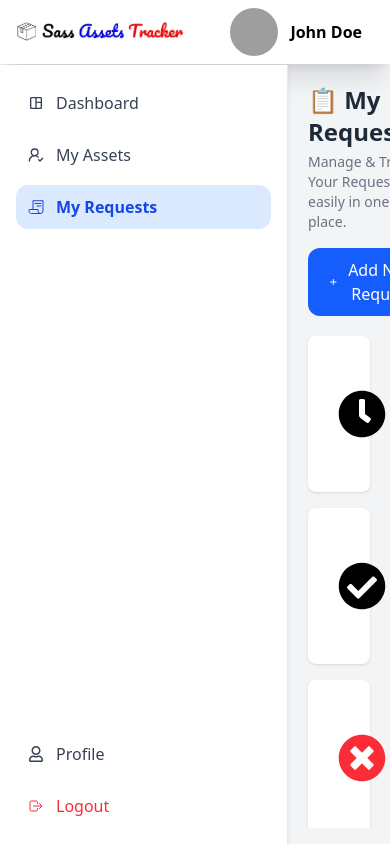
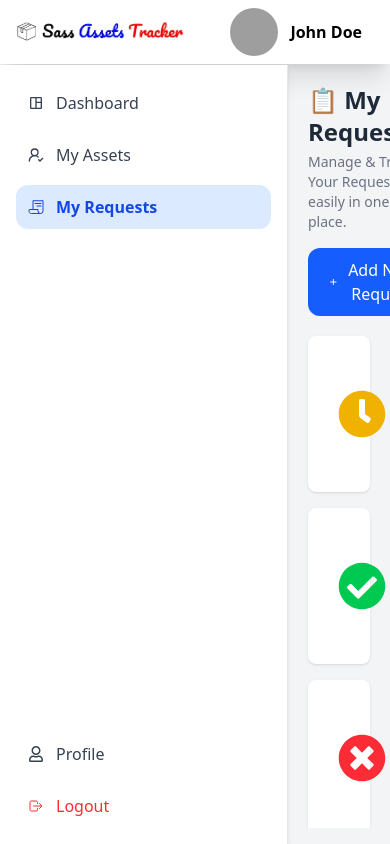
Before and after one commit to sazzadul1205/sass-assets-tracker, a Next.js app: page /Employee/MyRequests in a window 390 px wide. Built offline with nearby package versions, Linux system fonts and the light colour scheme; no server answers; grey boxes are pictures that could not be loaded.

Commit message:
- Updated RequestStatusCards -- Updated UI Handling - Updated src/app/Employee/MyRequests/page.jsx -- Added State and UI Fix

```diff
--- a/src/Shared/MyRequests/RequestStatusCards/RequestStatusCards.jsx
+++ b/src/Shared/MyRequests/RequestStatusCards/RequestStatusCards.jsx
@@ -1,4 +1,3 @@
-// Icons
 import { FaClock, FaCheckCircle, FaTimesCircle, FaBan, FaThumbsUp, FaSpinner } from "react-icons/fa";
 
 const RequestStatusCards = ({
@@ -6,17 +5,15 @@ const RequestStatusCards = ({
   setSelectedStatus,
   RequestsStatusData,
 }) => {
-
-  // Counts
+  // Destructure data
   const counts = RequestsStatusData?.statusCounts || {};
 
-  // Handle Click
+  // Handle click
   const handleClick = (title) => {
-    // Toggle selection
-    setSelectedStatus(selectedStatus === title ? null : title);
+    setSelectedStatus(selectedStatus === title ? "all" : title);
   };
 
-  // Statuses with their display info and theme color
+  // Statuses array
   const statuses = [
     { title: "Pending", subtitle: "Requests waiting for approval", count: counts.Pending || 0, icon: <FaClock />, color: "yellow" },
     { title: "Completed", subtitle: "Requests successfully completed", count: counts.Completed || 0, icon: <FaCheckCircle />, color: "green" },
@@ -26,41 +23,62 @@ const RequestStatusCards = ({
     { title: "Work In Progress", subtitle: "Requests currently in progress", count: counts["Working On"] || 0, icon: <FaSpinner className="animate-spin" />, color: "indigo" },
   ];
 
-  // Tailwind-safe class map
-  const colorMap = {
-    yellow: "yellow",
-    green: "green",
-    red: "red",
-    gray: "gray",
-    blue: "blue",
-    indigo: "indigo",
+  // Color Classes
+  const colorClasses = {
+    yellow: "text-yellow-500",
+    green: "text-green-500",
+    red: "text-red-500",
+    gray: "text-gray-500",
+    blue: "text-blue-500",
+    indigo: "text-indigo-500",
+  };
+
+  // Background Classes
+  const bgClasses = {
+    yellow: "bg-yellow-100",
+    green: "bg-green-100",
+    red: "bg-red-100",
+    gray: "bg-gray-100",
+    blue: "bg-blue-100",
+    indigo: "bg-indigo-100",
+  };
+
+  // Border Classes
+  const borderClasses = {
+    yellow: "border-yellow-500",
+    green: "border-green-500",
+    red: "border-red-500",
+    gray: "border-gray-500",
+    blue: "border-blue-500",
+    indigo: "border-indigo-500",
   };
 
   return (
     <div className="grid grid-cols-1 sm:grid-cols-2 md:grid-cols-3 gap-4 text-black pt-5">
       {statuses.map((status) => {
+        // Check if status is selected
         const isSelected = selectedStatus === status.title;
-
-        // Tailwind-safe dynamic classes
-        const bgColor = isSelected ? `bg-${colorMap[status.color]}-100` : "bg-white";
-        const borderColor = isSelected ? `border-2 border-${colorMap[status.color]}-500` : "border-2 border-transparent";
-        const shadow = isSelected ? "shadow-xl" : "shadow hover:shadow-lg";
-
-        const iconColor = `text-${colorMap[status.color]}-500`;
 
         return (
           <div
             key={status.title}
             onClick={() => handleClick(status.title)}
-            className={`flex items-center p-4 rounded-lg transition-all cursor-pointer ${bgColor} ${borderColor} ${shadow}`}
+            className={`flex items-center p-4 rounded-lg transition-all cursor-pointer shadow hover:shadow-lg
+              ${isSelected ? `${bgClasses[status.color]} border-2 ${borderClasses[status.color]} shadow-xl` : "bg-white border-2 border-transparent"}
+            `}
           >
             {/* Icon */}
-            <div className={`p-3 rounded-full text-5xl mr-4 ${iconColor}`}>{status.icon}</div>
+            <div className={`p-3 rounded-full text-5xl mr-4 ${colorClasses[status.color]}`}>{status.icon}</div>
 
             {/* Content */}
             <div>
+              {/* Title */}
               <h3 className="text-lg font-semibold">{status.title}</h3>
+
+              {/* Subtitle */}
               <p className="text-sm text-gray-500">{status.subtitle}</p>
+
+              {/* Count */}
               <span className="text-xl font-bold mt-1 block">{status.count}</span>
             </div>
           </div>
--- a/src/app/Employee/MyRequests/page.jsx
+++ b/src/app/Employee/MyRequests/page.jsx
@@ -1,54 +1,52 @@
 // src/app/Employee/MyRequests/page.jsx
 "use client";
 
-// Next Components
-import { useSession } from 'next-auth/react';
+// React components
+import React, { useState } from "react";
 
-// React components
-import React, { useState } from 'react';
+// Next Auth
+import { useSession } from "next-auth/react";
 
-// Packages
-import { useQuery } from '@tanstack/react-query';
+// React Query
+import { useQuery } from "@tanstack/react-query";
 
 // Icons
-import { MdAdd } from 'react-icons/md';
+import { MdAdd } from "react-icons/md";
+
+// Hooks
+import useAxiosPublic from "@/Hooks/useAxiosPublic";
 
 // Shared
-import Error from '@/Shared/Error/Error';
-import Loading from '@/Shared/Loading/Loading';
-import RequestCard from '@/Shared/MyRequests/RequestCard/RequestCard';
-import RequestStatusCards from '@/Shared/MyRequests/RequestStatusCards/RequestStatusCards';
-import CreateNewRequestModal from '@/Shared/MyRequests/CreateNewRequestModal/CreateNewRequestModal';
+import Error from "@/Shared/Error/Error";
+import Loading from "@/Shared/Loading/Loading";
+import RequestCard from "@/Shared/MyRequests/RequestCard/RequestCard";
+import RequestStatusCards from "@/Shared/MyRequests/RequestStatusCards/RequestStatusCards";
+import CreateNewRequestModal from "@/Shared/MyRequests/CreateNewRequestModal/CreateNewRequestModal";
 
-// Hooks
-import useAxiosPublic from '@/Hooks/useAxiosPublic';
-
-
-const page = () => {
+const Page = () => {
   const axiosPublic = useAxiosPublic();
-
-  // Selected Status
-  const [selectedStatus, setSelectedStatus] = useState(null);
-
-  // Next.js Hooks
   const { data: session, status } = useSession();
 
-  // ------------- Requests Query -------------
+  // Selected Status State
+  const [selectedStatus, setSelectedStatus] = useState("all");
+
+  // ---------- Requests Query ----------
   const {
     data: RequestsData,
     error: RequestsError,
     refetch: RequestsRefetch,
     isLoading: RequestsIsLoading,
   } = useQuery({
-    queryKey: ["RequestsData", session?.user?.email],
+    queryKey: ["RequestsData", session?.user?.email, selectedStatus],
     queryFn: () =>
       axiosPublic
-        .get(`/Requests/Created_by/${session?.user?.email}`)
+        .get(`/Requests/Created_by/${session?.user?.email}/${selectedStatus}`)
         .then((res) => res.data.requests),
     enabled: !!session?.user?.email,
+    keepPreviousData: true,
   });
 
-  // ------------- Requests Status Query -------------
+  // ---------- Requests Status Query ----------
   const {
     data: RequestsStatusData,
     error: RequestsStatusError,
@@ -56,23 +54,17 @@ const page = () => {
     isLoading: RequestsStatusIsLoading,
   } = useQuery({
     queryKey: ["RequestsStatusData", session?.user?.email],
-    queryFn: async () => {
-      const res = await axiosPublic.get(
-        `/Requests/Created_by/${session?.user?.email}/Status`
-      );
-      return res.data || { success: false, statusCounts: {} };
-    },
+    queryFn: () =>
+      axiosPublic
+        .get(`/Requests/Created_by/${session?.user?.email}/Status`)
+        .then((res) => res.data),
     enabled: !!session?.user?.email,
   });
 
+  // Loading Handler
+  if (RequestsIsLoading || RequestsStatusIsLoading || status === "loading") return <Loading />;
 
-  // Show loading while fetching requests or status, or if a manual loading flag is set
-  if (RequestsIsLoading || RequestsStatusIsLoading || status === "loading") {
-    return <Loading />;
-  }
-
-
-  // Handle error state for multiple sources
+  // Error Handler
   if (RequestsError || RequestsStatusError) {
     const activeError = RequestsError || RequestsStatusError;
     const errorMessage =
@@ -85,33 +77,28 @@ const page = () => {
     return <Error message={errorMessage} />;
   }
 
-  // Refetch both requests and status data
+  // Refetch All Handler
   const refetchAll = () => {
     RequestsRefetch?.();
     RequestsStatusRefetch?.();
   };
 
   return (
-    <div className='p-5' >
-      {/* Top Section */}
-      <div className="flex flex-col sm:flex-row justify-between items-start sm:items-center ">
-        {/* Left Side — Title */}
+    <div className="p-5">
+      {/* Header */}
+      <div className="flex flex-col sm:flex-row justify-between items-start sm:items-center">
         <div>
-          <h3 className="text-2xl font-bold text-gray-800 flex items-center gap-2">
-            📋 My Requests
-          </h3>
+          <h3 className="text-2xl font-bold text-gray-800 flex items-center gap-2">📋 My Requests</h3>
           <p className="text-gray-500 mt-1 text-sm sm:text-base">
             Manage & Track Your Requests easily in one place.
           </p>
         </div>
 
-        {/* Right Side — Add Button */}
         <button
-          onClick={() => document.getElementById('Create_New_Request_Modal').showModal()}
+          onClick={() => document.getElementById("Create_New_Request_Modal").showModal()}
           className="mt-4 sm:mt-0 flex items-center gap-2 px-5 py-2.5 bg-blue-600 text-white font-medium rounded-xl hover:bg-blue-700 active:scale-95 transition-all"
         >
-          <MdAdd size={20} />
-          Add New Request
+          <MdAdd size={20} /> Add New Request
         </button>
       </div>
 
@@ -129,7 +116,6 @@ const page = () => {
         <span className="flex-1 h-px bg-gray-300"></span>
       </div>
 
-
       {/* Request Cards */}
       <div className="gap-2 space-y-4 pt-3">
         {RequestsData?.map((request) => (
@@ -139,10 +125,7 @@ const page = () => {
 
       {/* Create New Request Modal */}
       <dialog id="Create_New_Request_Modal" className="modal">
-        <CreateNewRequestModal
-          Refetch={refetchAll}
-          sessionData={session}
-        />
+        <CreateNewRequestModal Refetch={refetchAll} sessionData={session} />
         <form method="dialog" className="modal-backdrop">
           <button>close</button>
         </form>
@@ -151,4 +134,4 @@ const page = () => {
   );
 };
 
-export default page;
+export default Page;
```
